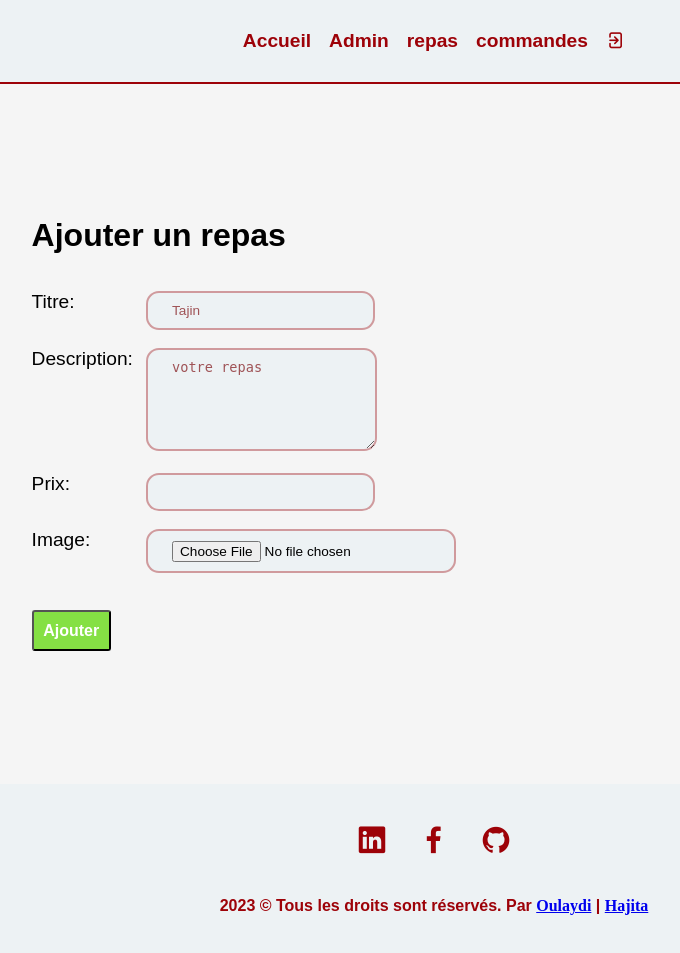
After one commit to oulaydi/UPM-webApp-Order, a PHP site: page /webProject/admin/add-food.php in a window 1280 px wide. The commit adds this page. Shown: the whole page, without its empty margins (206-886 px from the left). Run offline with PHP 8.4, Linux system fonts and the light colour scheme.

Commit message:
new edit

```diff
--- /dev/null
+++ b/admin/add-food.php
@@ -0,0 +1,211 @@
+<?php include('partials/menu.php'); ?>
+
+<style>
+        .tbl-add {
+            width: 50%;
+        }
+
+        /* add form */
+        .add-input {
+            padding: .6rem 1.5rem;
+            background: #edf2f4;
+            border: 2px solid #9d02075d;
+            border-radius: 13px;
+            font-size: .85rem;
+            font-weight: 500;
+            color: black;
+            outline: none;
+            transition: .3s;
+        }
+
+        .add-input::placeholder {
+            color: #9f5356;
+        }
+
+        .add-input:focus {
+            filter: brightness(100%);
+            background-color: #edf2f4;
+            border-color: #9d0208;
+        }
+
+        .add-input:hover {
+            filter: brightness(97%);
+        }
+
+        form {
+            padding-top: 1cm;
+        }
+
+        .st-btn {
+            background-color: rgba(106, 219, 26, 0.802);
+            padding: .6em;
+            margin-top: .5cm;
+            color: white;
+            font-size: 1em;
+            text-decoration: none;
+            font-weight: bold;
+            transition: .3s;
+            border-radius: 3px;
+            cursor: pointer;
+        }
+
+        .st-btn:hover {
+            color: white;
+            background-color: green;
+        }
+
+        .label {
+            font-size: 1.2em;
+            font-size: 1.2em;
+            display: inline-block;
+            width: 100px; /* Adjust the width as needed */
+            margin-right: 10px;
+            vertical-align: top;
+        }
+    </style>
+
+<div class="main-content">
+    <div class="cadder">
+            <h1>Ajouter un repas</h1>
+
+            <?php
+
+                if(isset($_SESSION['upload']))
+                {
+                    echo $_SESSION['upload'];
+                    unset($_SESSION['upload']);
+                }
+
+            ?>
+
+        <form action="" method="POST" enctype="multipart/form-data">
+            <label class="label">Titre:</label>
+            <input class="add-input" type="text" name="titre" placeholder="Tajin" autocomplete="off"><br><br>
+
+            <label class="label">Description:</label>
+            <textarea class="add-input" name="description" placeholder="votre repas" cols="20" rows="5"></textarea><br><br>
+
+            <label class="label">Prix:</label>
+            <input class="add-input" type="number" name="prix" min="10" autocomplete="off"><br><br>
+
+            <label class="label">Image:</label>
+            <input class="add-input" type="file" name="image"><br><br>
+
+            <input type="submit" value="Ajouter" name="submit" class="st-btn">
+        </form>
+
+        <?php
+
+            //check if the submit button is clicked ot not
+            if(isset($_POST['submit']))
+            {
+                //get data from the form
+                $titre = $_POST['titre'];
+                $description = $_POST['description'];
+                $prix = $_POST['prix'];
+
+                //upload the image if selected
+                //check if the select image clicked or not!
+                if(isset($_FILES['image']['name']))
+                {
+                    //get more info about the selected pic
+                    $image_file = $_FILES['image']['name'];
+
+                    if($image_file != "")
+                    {
+                        //so the pic is selected
+                        //get the extension (jpg, png, gif or etc)
+                        // $ext = end( ('.', $image_file));
+
+                        $filename_parts = explode('.', $image_file);
+                        $ext = end($filename_parts);
+
+
+                        //rename the image
+                        $image_file = "image-N°-".rand(000,999).".".$ext;
+
+                        //upload the image
+                        //getting the path
+                        /* source path is the current location of the image */
+                        $src = $_FILES['image']['tmp_name'];
+
+                        /* Destination path for the image */
+                        $dst = "../images/food/".$image_file;
+
+                        //upload the image
+                        $upload = move_uploaded_file($src, $dst);
+
+                        //check if the pic uploaded or not
+                        if($upload == false)
+                        {
+                            //redirect to the adding food page
+                            $_SESSION['upload'] = '<p style="   background-color: #edd4d4;
+                                                                color: black;
+                                                                padding: 10px;
+                                                                border: 1px solid red;
+                                                                border-radius: 5px;
+                                                                font-size: 1rem;
+                                                                width: 40%;"
+                                                                >Erreur l\'image sont pas ajoute !</p>';
+                            //redirect page to manage admin!
+                            header("location:".SITEURL.'admin/add-food.php');
+                            die();
+                        }
+                    }
+                }
+                else
+                {
+                    $image_file = ""; //setting default value as blank
+                }
+
+                //insert it into the db
+
+                //craete a SQL Query
+                $sql = "INSERT INTO table_food SET
+                    titre = '$titre',
+                    description = '$description',
+                    prix = $prix,
+                    image = '$image_file'
+                ";
+
+                //execute the query
+                $result = mysqli_query($cnx, $sql);
+
+                //check if the data is inserted or not
+                if ($result == true)
+                {
+                    //data inserted successfully
+                    $_SESSION['upload'] = '<p style="  background-color: #d4edda;
+                                            color: #155724;
+                                            margin-top: 1cm;
+                                            padding: 10px;
+                                            border: 1px solid #c3e6cb;
+                                            border-radius: 5px;
+                                            font-size: 1rem;
+                                            width: 40%;"
+                                            >les données ont été insérées avec succès!</p>';
+
+                    //redirect page to manage food!
+                    header("location:".SITEURL.'admin/manage-food.php');
+                }
+                else
+                {
+                    $_SESSION['upload'] = '<p style="   background-color: #edd4d4;
+                                                        color: black;
+                                                        padding: 10px;
+                                                        border: 1px solid red;
+                                                        border-radius: 5px;
+                                                        font-size: 1rem;
+                                                        width: 40%;"
+                                                        >Erreur, donnees sont pas ajoute avec succès!</p>';
+
+                    //redirect page to add food!
+                    header("location:".SITEURL.'admin/add-food.php');
+                }
+            }
+        ?>
+
+    </div>
+</div>
+
+<?php include('partials/footer.php'); ?>
--- a/admin/partials/menu.php
+++ b/admin/partials/menu.php
@@ -1,6 +1,4 @@
-<?php include('../config/constants.php');
-      include('check-login.php');
-?>
+<?php include('../config/constants.php');?>
 
 
 <!DOCTYPE html>
@@ -20,10 +18,9 @@
                 <li>
                     <a href="admin.php">Accueil</a>
                     <a href="manage-admin.php">Admin</a>
-                    <a href="manage-cate.php">Catégories</a>
                     <a href="manage-food.php">repas</a>
                     <a href="manage-order.php">commandes</a>
-                    <a href="logout.php">Se déconnecter</a>
+                    <a href="logout.php"><i class="uil uil-signout"></i></a>
                 </li>
             </ul>
         </div>
--- a/admin/update-admin.php
+++ b/admin/update-admin.php
@@ -151,7 +151,7 @@ form{
                                                 border-radius: 5px;
                                                 font-size: 1rem;
                                                 width: 40%;"
-                                                >les données ont été modifié avec succès!</p>';
+                                                >les données sont pas modifié !</p>';
             //redirect page to manage admin!
             header("location:".SITEURL.'admin/update-admin.php');
         }
--- a/css/style.css
+++ b/css/style.css
@@ -119,11 +119,11 @@ fieldset{
 
 /* CSS for Food SEarch Section */
 .food-search{
-    background-image: url(/images/bg.png);
-    height: 8cm;
+    background-image: url(../../webProject/images/bg.png);
+    /* height: 8cm;
     background-size: cover;
     background-repeat: no-repeat;
-    background-position: center;
+    background-position: center; */
 }
 
 .food-search input[type="search"]{
```
Also changed, not shown: admin/manage-admin.php (+16 -11 lines), admin/manage-cate.php (deleted, +0 -95 lines), admin/manage-food.php (+120 -32 lines), admin/partials/check-login.php (deleted, +0 -16 lines).
